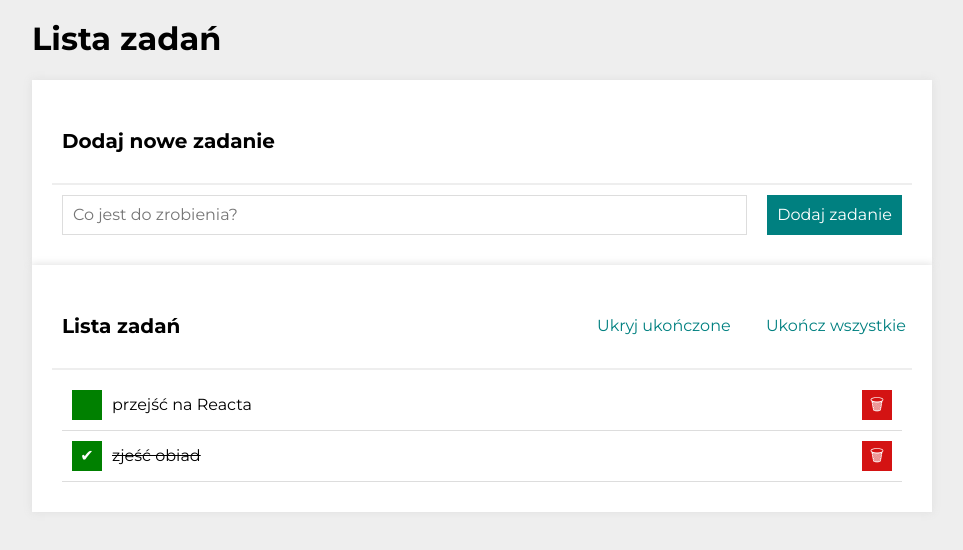
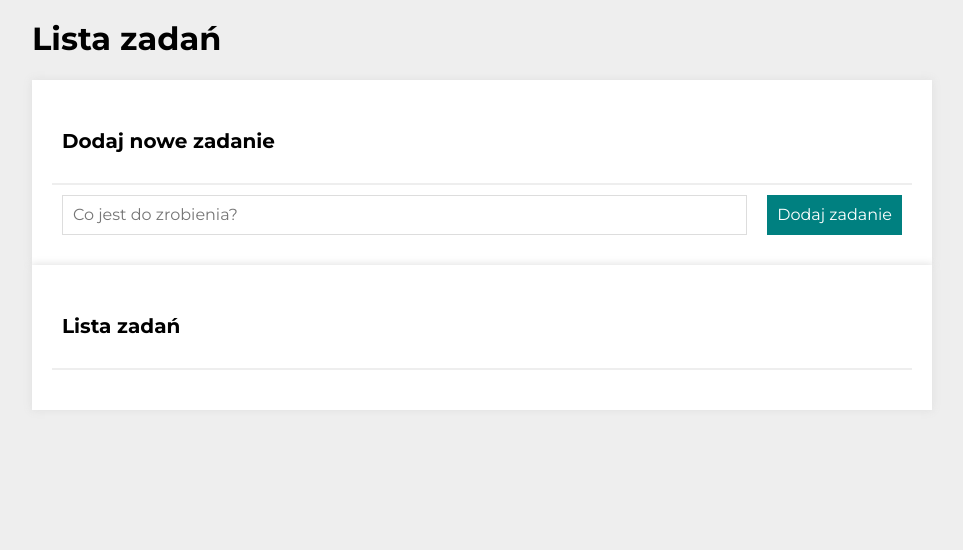
Before and after one commit to MikolajKlosek/todo-list-react, a React (Create React App) app: page / in a window 1280 px wide. Shown: the top 550 px of the page, without its empty margins (158-1121 px from the left). Built offline with nearby package versions, Linux system fonts and the light colour scheme.

Commit message:
saving tasks in local storege added to APP.js

```diff
--- a/src/App.js
+++ b/src/App.js
@@ -1,4 +1,4 @@
-import React, { useState } from 'react';
+import React, { useEffect, useState } from 'react';
 import Form from './Form';
 import Tasks from './Tasks';
 import Buttons from './Buttons';
@@ -6,12 +6,21 @@
 import Header from './Header';
 import Container from './Container';
 
+const getInitialTasks = () => {
+  const tasksFromLocalStorage = localStorage.getItem("tasks");
+
+  return tasksFromLocalStorage
+    ? JSON.parse(tasksFromLocalStorage)
+    : [];
+};
+
 function App() {
   const [hideDone, setHideDone] = useState(false);
-  const [tasks, setTasks] = useState([
-    { id: 1, content: "przejść na Reacta", done: false },
-    { id: 2, content: "zjeść obiad", done: true },
-  ]);
+  const [tasks, setTasks] = useState(getInitialTasks);
+
+  useEffect(() => {
+    localStorage.setItem("tasks", JSON.stringify(tasks));
+  }, [tasks]);
 
   const toggleHideDone = () => {
     setHideDone(hideDone => !hideDone);
@@ -54,7 +63,7 @@
       <Header title="Lista zadań" />
       <Section
         title="Dodaj nowe zadanie"
-        body={<Form addNewTask={addNewTask}/>}
+        body={<Form addNewTask={addNewTask} />}
       />
 
       <Section
```
